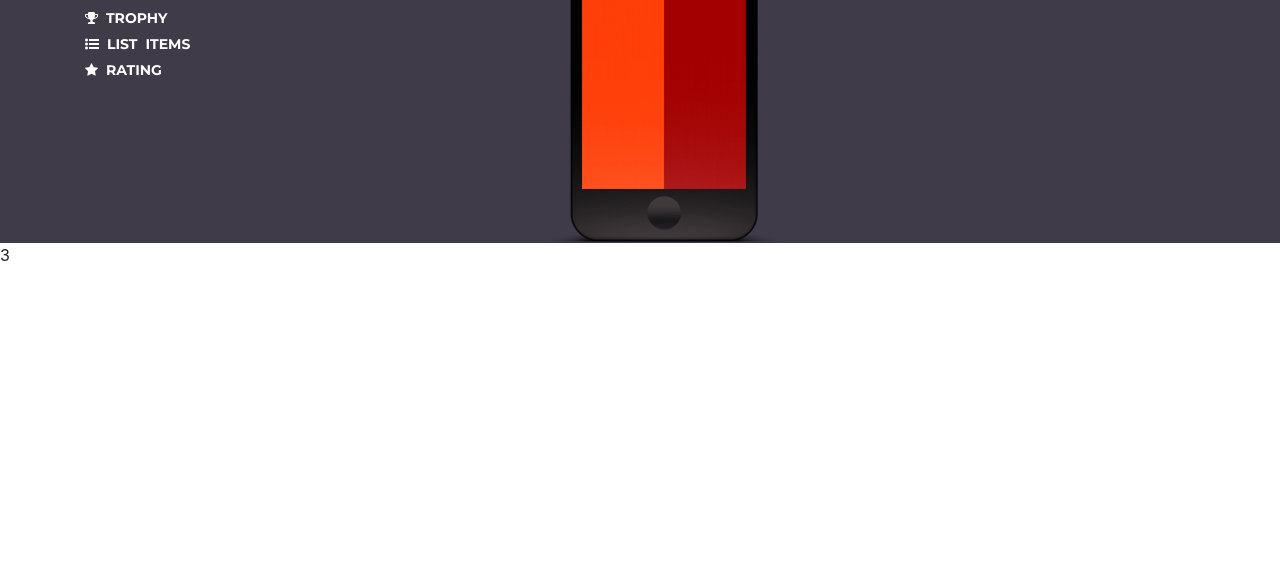
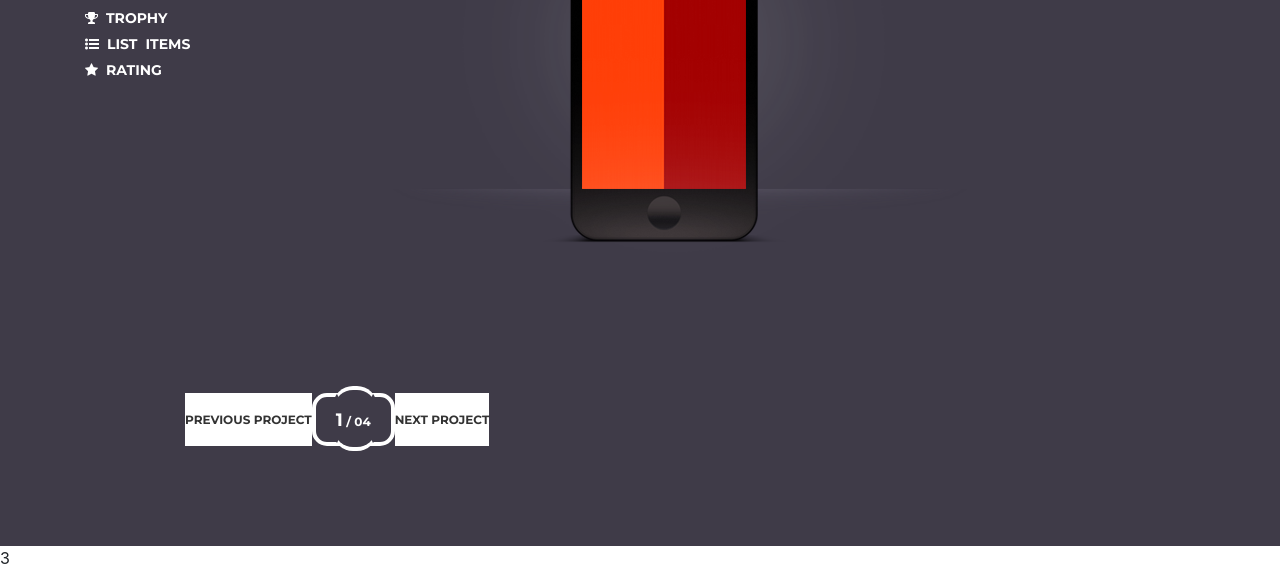
Before and after one commit to Persovt/altair.github.io, a plain HTML site: page docs/index.html in a window 1280 px wide. Shown: the part 1368-1938 px from the top of the page. Before the commit the page ends 1635 px from the top, so only its background shows below. Drawn offline with Linux system fonts and the light colour scheme; a web font is replaced by a local one.

Commit message:
first commit

```diff
--- a/docs/index.html
+++ b/docs/index.html
@@ -96,6 +96,17 @@
                             </div>
                         </div>
                     </div>
+                    <div class="selectproject d-flex">
+
+                            <a class="selectproject__previous" href="">previous project</a>
+
+                        <div class="selectproject__currect">
+                            <p> <span class="selectproject__currectpage">1</span> / <span class="selectproject__totalpage">04</span> </p>
+                        </div>
+
+                            <a class="selectproject__next" href="">next project</a>
+
+                    </div>
             </div>
             </section>
 
--- a/docs/style/scss/style.scss
+++ b/docs/style/scss/style.scss
@@ -212,22 +212,29 @@
 }
 
 
-
-        .phone-image{
-            z-index: 4;
-            display: block;
-            position: relative;
-        }
-        .phone-image::after{
-            content: ' ';
+    .phone-background{
+            // z-index: 2;
             width: 576px;
             height: 460px;
             position: absolute;
-          top: 0;
+            top: -50px;
+            right: -75%;
             background-image: url("../../img/background-phone.png");
+
             background-repeat: no-repeat;
             background-size: 100%;
+
         }
+        .phone-image{
+            z-index: 4;
+            position: relative;
+
+
+        }
+        .phone{
+            position: relative;
+        }
+
 
 
 
@@ -272,3 +279,87 @@
    }
 
 }
+
+.selectproject {
+    margin-top: 50px;
+    padding: 100px;
+
+    font-family: Montserrat;
+    font-size: 12px;
+    font-weight: 700;
+    line-height: 53px;
+    text-transform: uppercase;
+    // .selectproject__previous
+
+    &__previous {
+
+                /* Style for "previous p" */
+
+
+    }
+    a{color: #333333; }
+    a:hover{
+        color:#635f6d;
+        text-decoration: none;
+    }
+    &__next, &__previous{
+
+        background-color: white;
+    }
+    // .selectproject__currect
+
+    &__currect {
+        z-index: 20;
+        border: 4px solid white ;
+        border-radius:15px;
+        padding: 0 20px;
+        position: relative;
+        line-height: 1;
+        display: flex;
+        align-items: center;
+        justify-content: center;
+    }
+    &__currect::before{
+        content: ' ';
+        position: absolute;
+        width: 25px;
+        height: 65px;
+
+
+
+        border: 2px solid transparent ;
+        border-radius: 20px;
+        background-color: #3f3b48;
+        padding: 0 20px;
+        left: 23%;
+        top: -11px;
+        z-index: -10;
+        //transform: rotate( 90deg);
+        border-top: 4px solid white;
+        border-bottom: 4px solid white;
+
+    }
+
+      // .selectproject__next
+
+      &__next {
+
+
+                /* Style for "next proje" */
+
+    }
+
+    // .selectproject__currectpage
+
+    &__currectpage {
+
+        font-size: 18px;
+    }
+
+    // .selectproject__totalpage
+
+    &__totalpage {
+    }
+
+
+}
```
Also changed, not shown: docs/style/css/style.css.
